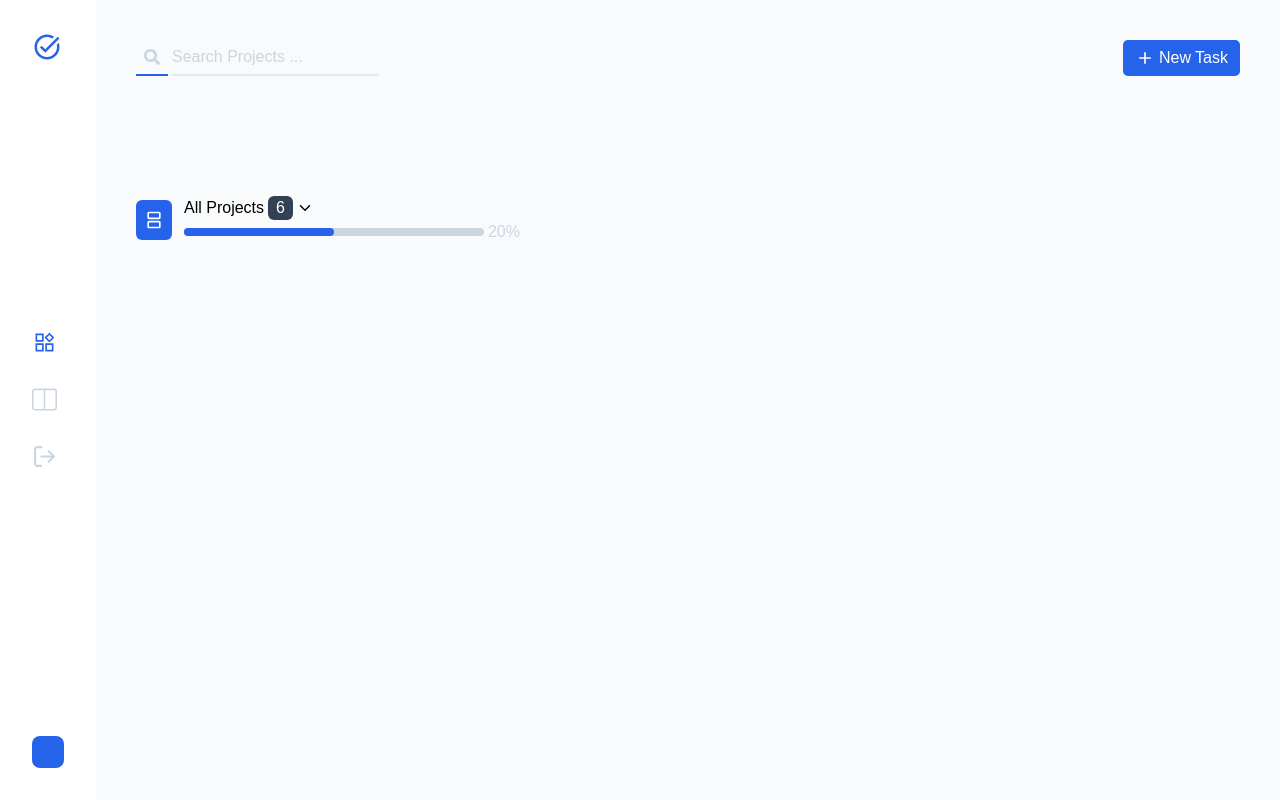
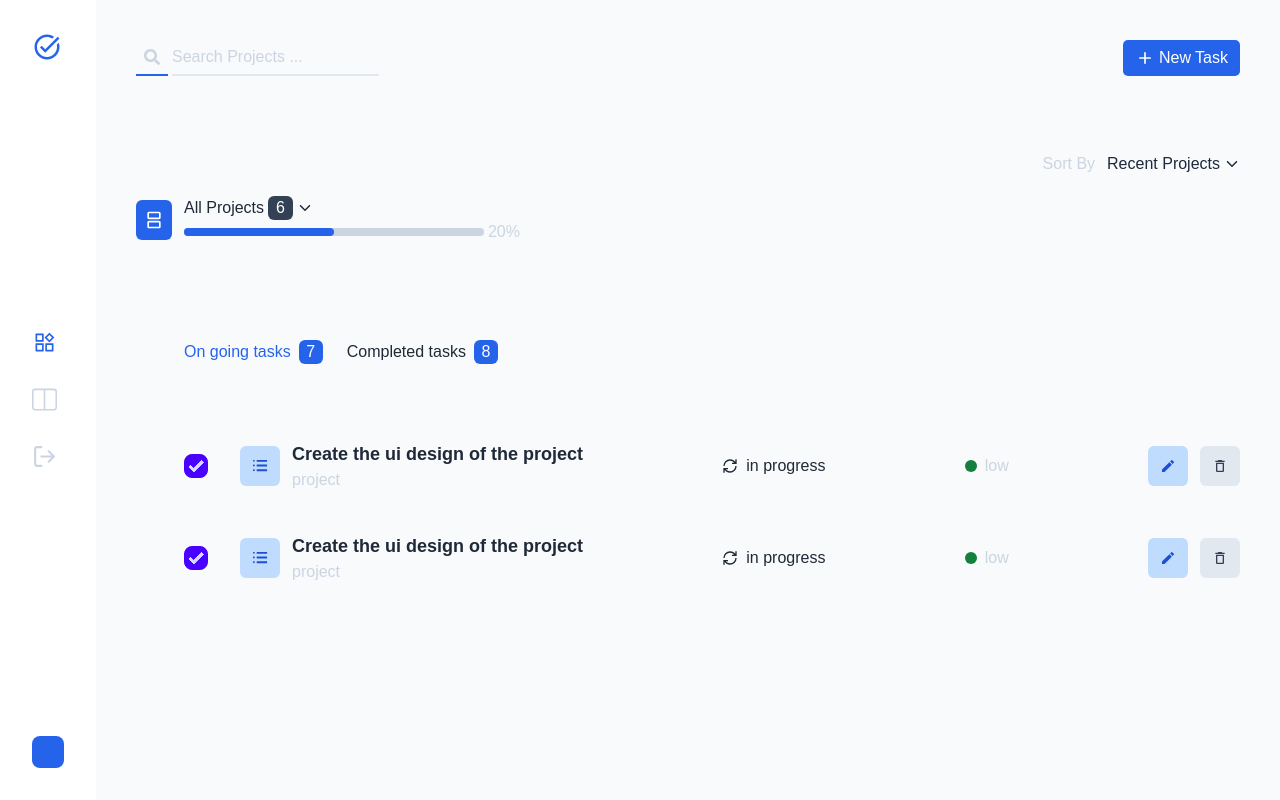
Before and after one commit to parham-devdocs/project-manager--next, a Next.js app: page /AllTasks in a window 1280 px wide. Built offline with nearby package versions, Linux system fonts and the light colour scheme.

Commit message:
all tasks page completed

```diff
--- a/app/AllProjects/page.tsx
+++ b/app/AllProjects/page.tsx
@@ -14,7 +14,7 @@ function page() {
 
 function AllProjectsArea() {
   return (
-    <div className=" w-[78%] p-10 flex-col gap-3">
+    <div className=" w-full md:w-[78%] p-10 flex-col gap-3">
       <AllProjectsHeader />
           <AllProjectsSubHeader />
           <AllProjectsSection/>
--- a/app/AllTasks/page.tsx
+++ b/app/AllTasks/page.tsx
@@ -1,3 +1,4 @@
+import TasksList from "@/components/AllTasks/MainSection";
 import TasksHeader from "@/components/AllTasks/TasksHeader";
 import  TasksSubHeader  from "@/components/AllTasks/TasksSubHeader"
 export default function AllTasksContainer() {
@@ -5,7 +6,8 @@ export default function AllTasksContainer() {
         <div className=" bg-slate-50 w-full p-10">
 
             <TasksHeader />
-            <TasksSubHeader/>
+            <TasksSubHeader />
+            <TasksList/>
         </div>
     )
 }
--- a/components/AllProjects/StatsRightSidebar.tsx
+++ b/components/AllProjects/StatsRightSidebar.tsx
@@ -2,7 +2,7 @@ import { MdSplitscreen } from "react-icons/md";
 
 export default function StatsRightSidebar() {
   return (
-    <div className=" flex flex-col items-center justify-center mx-auto gap-8">
+    <div className=" hidden md:flex flex-col items-center justify-center mx-auto gap-8">
       <Header />
       <CircularChart />
       <ProjectsCompletedLabels />
--- /dev/null
+++ b/components/AllTasks/MainSection.tsx
@@ -0,0 +1,98 @@
+import {  TfiMenuAlt } from "react-icons/tfi";
+import { GrPowerCycle } from "react-icons/gr";
+import { MdModeEditOutline } from "react-icons/md";
+import { MdDeleteOutline } from "react-icons/md";
+
+export default function TasksList() {
+  return (
+    <div className=" flex flex-col gap-10 mt-16 ml-12 ">
+      <Tabs />
+      <div className=" flex flex-col gap-10 justify-center mt-3 ">
+        <SingleTask />
+        <SingleTask />
+      </div>
+    </div>
+  );
+}
+
+function Tabs() {
+  return (
+    <div className=" flex items-center gap-6 my-6">
+      <div className=" flex items-center gap-2">
+        <span className=" text-blue-600 ">On going tasks</span>
+        <span className=" w-6 h-6 flex items-center justify-center bg-blue-600 rounded-md text-white">
+          7
+        </span>
+      </div>
+      <div className=" flex items-center gap-2">
+        <span>Completed tasks</span>
+        <span className=" w-6 h-6 flex items-center justify-center bg-blue-600 rounded-md text-white">
+          8
+        </span>
+      </div>
+    </div>
+  );
+}
+
+function SingleTask() {
+    return (
+      <div className=" flex items-center w-full justify-between">
+        <div className=" flex gap-8 items-center">
+          <CheckBox />
+          <div className=" flex gap-3 items-center">
+            <div className=" bg-blue-200 w-10 h-10 rounded-md flex justify-center items-center ">
+              <TfiMenuAlt className=" text-blue-700" />
+            </div>
+            <div className=" flex flex-col">
+              <p className=" text-lg font-bold">
+                Create the ui design of the project
+              </p>
+              <p className=" text-slate-300 text-base">project</p>
+            </div>
+          </div>
+            </div>
+            <State />
+            <Priority />
+            <Buttons/>
+      </div>
+    );
+}
+function CheckBox() {
+  return (
+    <input
+      type="checkbox"
+      defaultChecked
+      className="checkbox checkbox-primary"
+    />
+  );
+}
+
+
+function State() {
+    return (
+        <div className=" flex gap-2 items-center ">
+            <GrPowerCycle />
+            <p >in progress</p>
+        </div>
+    )
+}
+function Priority() {
+    return (
+        <div className="flex gap-2 items-center">
+            <div className=" w-3 h-3 bg-green-700 rounded-full items-center" />
+            <p className=" text-slate-300">low</p>
+
+        </div>
+    )
+}
+
+function Buttons() {
+    return<div className=" flex items-center gap-3">
+      <div className=" bg-blue-200 w-10 h-10 flex justify-center items-center rounded-md">
+        <MdModeEditOutline className=" text-blue-700" />
+      </div>
+      <div className=" bg-slate-200 w-10 h-10 flex justify-center items-center rounded-md">
+        <MdDeleteOutline className=" text-slate-700" />
+      </div>
+    </div>;
+}
--- a/components/AllTasks/TasksSubHeader.tsx
+++ b/components/AllTasks/TasksSubHeader.tsx
@@ -2,6 +2,15 @@ import { MdSplitscreen } from "react-icons/md";
 import { IoIosArrowDown } from "react-icons/io";
 
 export default function TasksSubHeader() {
+ return (
+    <div className=" flex justify-between w-full items-center ">
+        <MyProjectext/>
+        <SortByButton/>
+    </div>
+ )
+}
+
+function MyProjectext() {
      return (
        <div className=" flex gap-3 mt-28 items-center w-96  py-2">
          <div className=" flex justify-center items-center w-10 bg-blue-600 rounded-md h-10 p-1">
@@ -10,7 +19,9 @@ export default function TasksSubHeader() {
          <div className=" flex flex-col w-full  ">
            <div className=" flex gap-1 items-center">
              <p>All Projects</p>
-          <span className=" bg-slate-700 text-white rounded-md px-2 ">6</span>
+             <span className=" bg-slate-700 text-white rounded-md px-2 ">
+               6
+             </span>
              <IoIosArrowDown />
            </div>
            <div className=" flex items-center gap-1">
@@ -23,3 +34,15 @@ export default function TasksSubHeader() {
        </div>
      );
 }
+
+function SortByButton() {
+  return (
+    <div className=" flex text-base  gap-3">
+      <span className=" text-slate-300">Sort By</span>
+      <div className=" flex gap-1 items-center cursor-pointer">
+        <span className=" text-slate-800">Recent Projects</span>
+        <IoIosArrowDown />
+      </div>
+    </div>
+  );
+}
--- a/components/sidebar.tsx
+++ b/components/sidebar.tsx
@@ -5,7 +5,7 @@ import { FiLogOut } from "react-icons/fi";
 
 export default function Sidebar() {
   return (
-    <div className=" flex flex-col justify-between py-8 bg-white px-8 min-h-screen">
+    <div className=" hidden sm:flex flex-col justify-between py-8 bg-white px-8 min-h-screen">
       <Logo />
       <Buttons />
       <Profile />
--- a/package.json
+++ b/package.json
@@ -21,6 +21,7 @@
     "@types/node": "^20",
     "@types/react": "^18",
     "@types/react-dom": "^18",
+    "daisyui": "^4.12.12",
     "eslint": "^8",
     "eslint-config-next": "14.2.14",
     "postcss": "^8",
--- a/tailwind.config.ts
+++ b/tailwind.config.ts
@@ -1,5 +1,5 @@
 import type { Config } from "tailwindcss";
-
+import daisyUi from "daisyui";
 const config: Config = {
   content: [
     "./pages/**/*.{js,ts,jsx,tsx,mdx}",
@@ -7,7 +7,6 @@ const config: Config = {
     "./app/**/*.{js,ts,jsx,tsx,mdx}",
   ],
   theme: {
-
     extend: {
       colors: {
         background: "var(--background)",
@@ -15,6 +14,6 @@ const config: Config = {
       },
     },
   },
-  plugins: [],
+  plugins: [daisyUi ],
 };
 export default config;
```
Also changed, not shown: 1 other file (tests, documents, lock files or other folders). Lines whose indentation alone changed are shown as unchanged.
